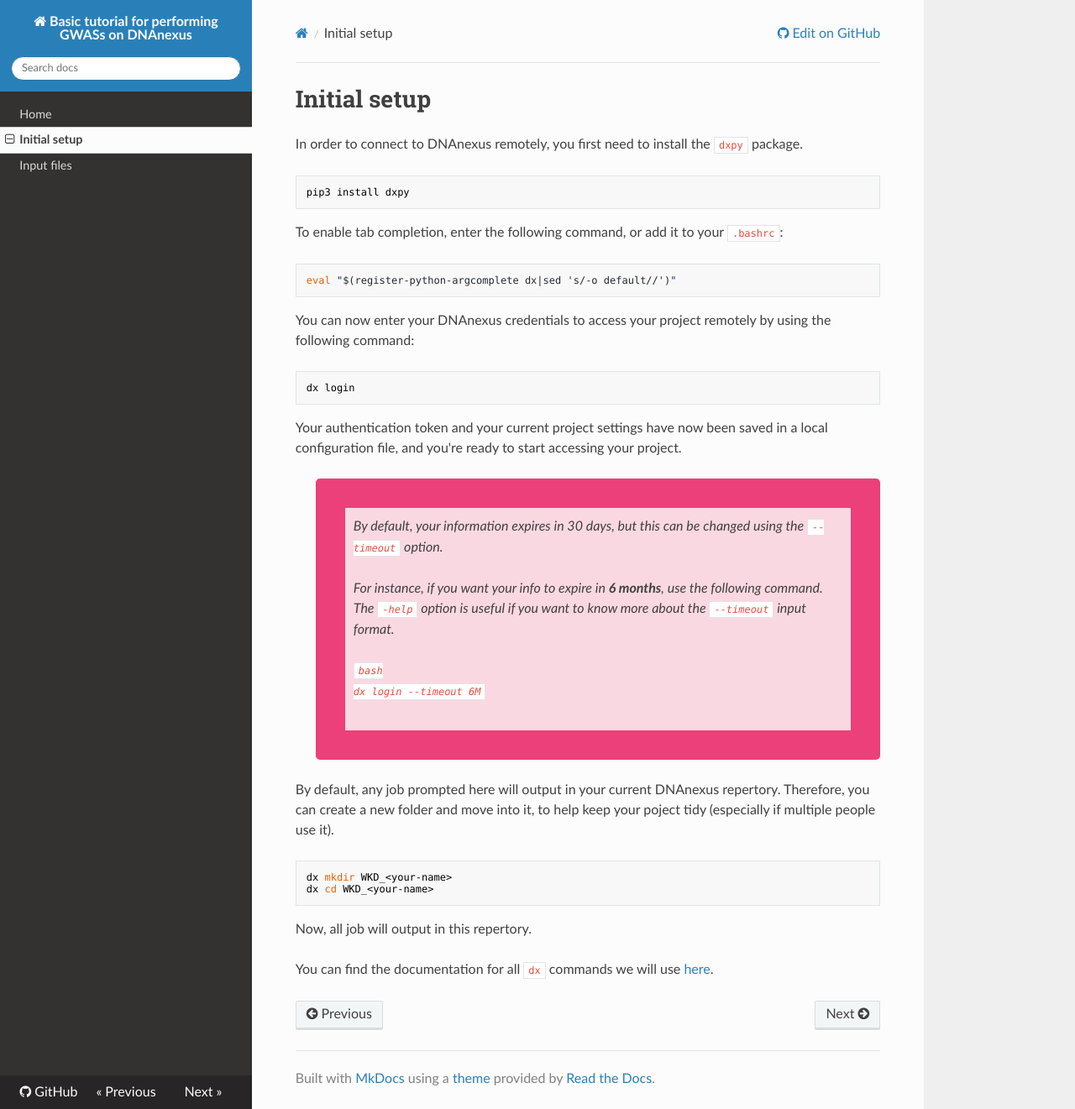
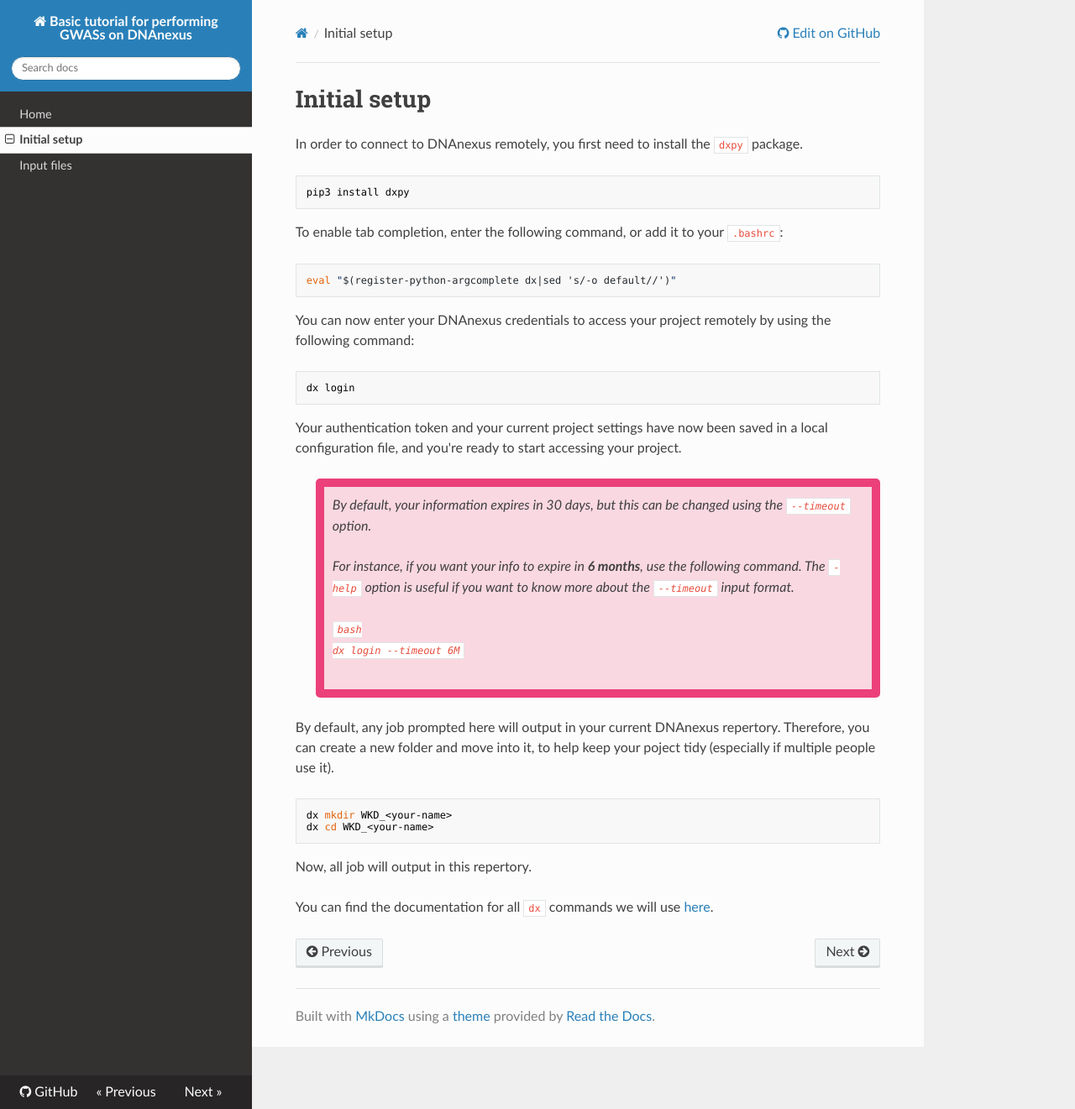
Before and after one commit to gloriabenoit/DNAnexus-GWAS, an MkDocs documentation site: the page built from docs/setup.md, in a window 1280 px wide and 1321 px high. Shown: the whole window at 84% size. Built offline with MkDocs 1.6.1, drawn with Linux system fonts in a browser that asks for light colours; nearby versions of some CDN libraries.

Commit message:
blockquote css

```diff
--- a/docs/css/extra.css
+++ b/docs/css/extra.css
@@ -1,8 +1,7 @@
 blockquote {
     background-color:   #fad8e2  ; /* Couleur rose pâle */
-    border: 35px solid #ec407a; /* Bordure gauche rose plus foncée */
+    border: 10px solid #ec407a; /* Bordure gauche rose plus foncée */
     padding: 10px;
-    margin: 10px 0;
     border-radius: 5px;
     font-style: italic;
 }
```
